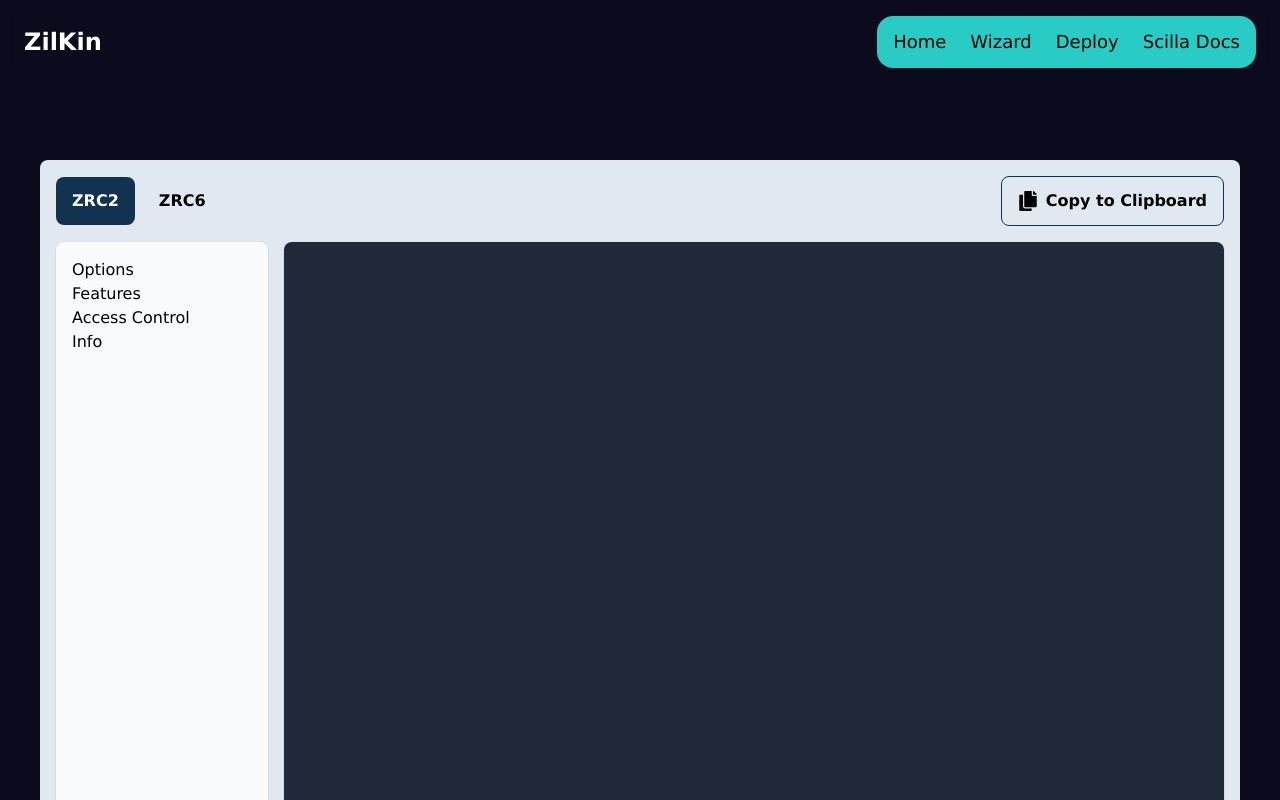
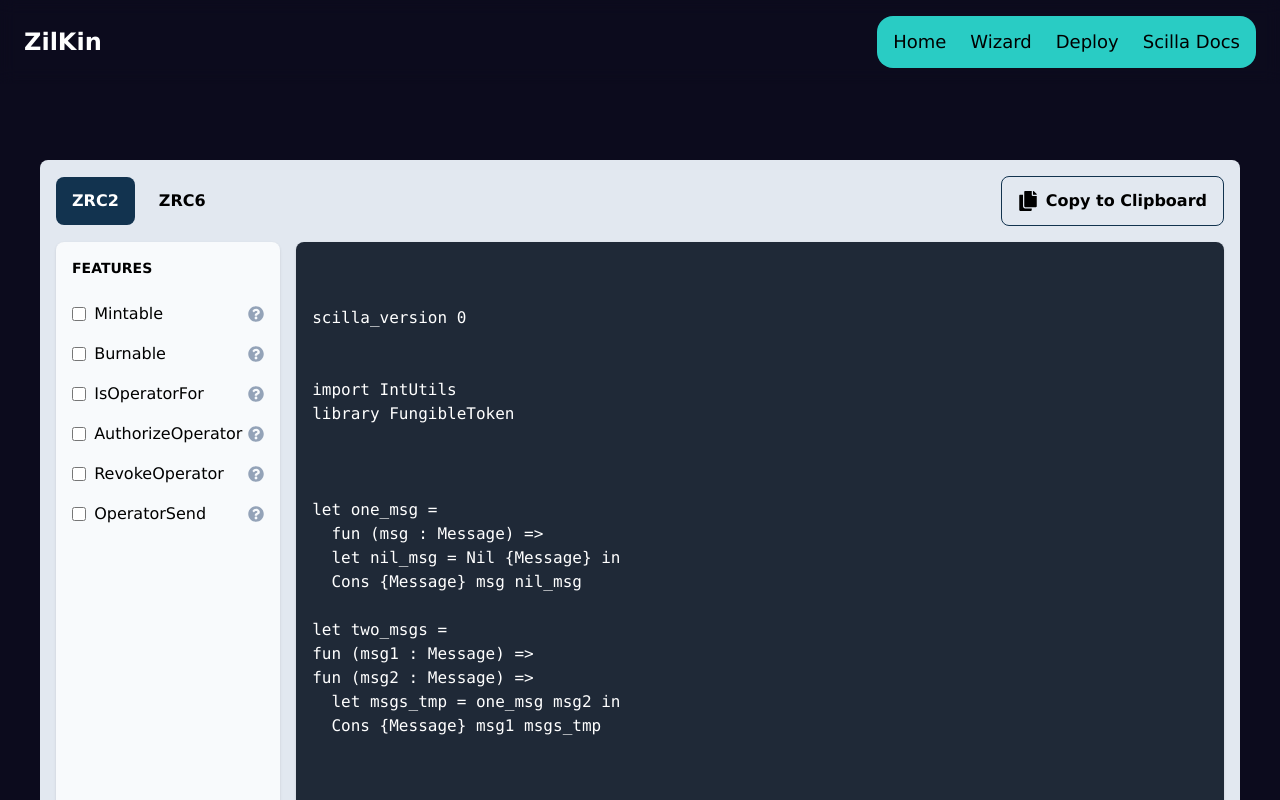
Before and after one commit to xJQx/zilkin, a React (Create React App) app: page /contracts-wizard in a window 1280 px wide. Shown: the top 800 px of the page. Built offline with nearby package versions, Linux system fonts and the light colour scheme.

Commit message:
add zrc2 configurations + wizardCodeBody

```diff
--- a/src/components/wizard/Wizard.tsx
+++ b/src/components/wizard/Wizard.tsx
@@ -2,10 +2,12 @@ import React, { useEffect, useState } from 'react';
 import { ContractType } from '../../lib/types';
 import { ContractButton } from './ContractButton';
 import { FaCopy } from 'react-icons/fa';
+import { Zrc2Config } from './config';
 
 export const Wizard = () => {
   const [selectedContract, setSelectedContract] =
     useState<ContractType>('zrc2');
+  const [wizardCodeBody, setWizardCodeBody] = useState('');
 
   // When user change the scilla contract that they want
   useEffect(() => {
@@ -21,11 +23,11 @@ export const Wizard = () => {
     <div className="flex justify-center items-center pt-40 px-6">
       <div
         id="wizard-container"
-        className="container flex flex-col p-4 min-h-[52rem] max-w-[1200px] bg-slate-200 rounded-lg"
+        className="container flex flex-col p-4 min-h-[42rem] max-w-[1200px] bg-slate-200 rounded-lg overflow-x-auto"
       >
         <div
           id="wizard-header"
-          className="flex flex-row justify-between gap-2 items-center font-bold overflow-x-auto pb-4"
+          className="flex flex-row justify-between gap-2 items-center font-bold overflow-x-auto pb-4 min-w-[24rem]"
         >
           <div id="wizard-contracts-type" className="flex gap-2">
             <ContractButton
@@ -51,20 +53,22 @@ export const Wizard = () => {
             </button>
           </div>
         </div>
-        <div id="wizard-body" className="flex flex-row gap-4 grow">
+        <div
+          id="wizard-body"
+          className="flex flex-row gap-4 grow min-w-[24rem]"
+        >
           <div
             id="wizard-configuration"
             className="w-64 bg-slate-50 rounded-lg p-4 shadow"
           >
-            <div>Options</div>
-            <div>Features</div>
-            <div>Access Control</div>
-            <div>Info</div>
+            <Zrc2Config setWizardCodeBody={setWizardCodeBody} />
           </div>
           <div
             id="wizard-code"
-            className="w-full bg-gray-800 rounded-lg shadow"
-          ></div>
+            className="w-full max-h-[42rem] bg-gray-800 rounded-lg shadow text-white overflow-auto p-4"
+          >
+            <pre>{wizardCodeBody}</pre>
+          </div>
         </div>
       </div>
     </div>
--- /dev/null
+++ b/src/components/wizard/config/zrc2/Zrc2Config.tsx
@@ -0,0 +1,121 @@
+import React, { useEffect, useState } from 'react';
+import generate_zrc2_scilla, {
+  MintArgs,
+  OperatorArgs,
+} from '../../../../contracts/zrc2/zrc2';
+import { FeatureCheckbox } from '../FeatureCheckbox';
+
+interface Zrc2ConfigProps {
+  setWizardCodeBody: (_value: React.SetStateAction<string>) => void;
+}
+
+export const Zrc2Config = (props: Zrc2ConfigProps) => {
+  const { setWizardCodeBody } = props;
+
+  // Mint
+  const [isMintable, setIsMintable] = useState(false);
+  const [isBurnable, setIsBurnable] = useState(false);
+
+  // Operator
+  const [isOperatorFor, setIsOperatorFor] = useState(false);
+  const [isAuthorizeOperator, setIsAuthorizeOperator] = useState(false);
+  const [isRevokeOperator, setIsRevokeOperator] = useState(false);
+  const [isOperatorSend, setIsOperatorSend] = useState(false);
+
+  useEffect(() => {
+    // Mint
+    const mintArgs: MintArgs = {
+      isMint: isMintable || isBurnable,
+      mint: isMintable,
+      burn: isBurnable,
+    };
+
+    // Operator
+    const operatorArgs: OperatorArgs = {
+      isOperator:
+        isOperatorFor ||
+        isAuthorizeOperator ||
+        isRevokeOperator ||
+        isOperatorSend,
+      isOperatorFor: isOperatorFor,
+      authorizeOperator: isAuthorizeOperator,
+      revokeOperator: isRevokeOperator,
+      operatorSend: isOperatorSend,
+    };
+
+    const wizardCodeBody = generate_zrc2_scilla(operatorArgs, mintArgs);
+    setWizardCodeBody(wizardCodeBody);
+  }, [
+    isMintable,
+    isBurnable,
+    isOperatorFor,
+    isAuthorizeOperator,
+    isRevokeOperator,
+    isOperatorSend,
+  ]);
+
+  return (
+    <>
+      <div id="config-features-section">
+        <div id="config-features-title" className="font-bold text-sm pb-4">
+          FEATURES
+        </div>
+        <div id="config-features">
+          {/* Mint */}
+          <FeatureCheckbox
+            label="Mintable"
+            infoText="Mint new tokens. Only contract_owner can mint."
+            infoHref="https://github.com/Zilliqa/ZRC/blob/main/zrcs/zrc-2.md#1-mint-optional"
+            isChecked={isMintable}
+            setIsChecked={setIsMintable}
+          />
+
+          {/* Burn */}
+          <FeatureCheckbox
+            label="Burnable"
+            infoText="Burn existing tokens. Only contract_owner can burn."
+            infoHref="https://github.com/Zilliqa/ZRC/blob/main/zrcs/zrc-2.md#2-burn-optional"
+            isChecked={isBurnable}
+            setIsChecked={setIsBurnable}
+          />
+
+          {/* IsOperatorFor */}
+          <FeatureCheckbox
+            label="IsOperatorFor"
+            infoText="Check if an address is an operator or default operator of a token_owner. Throw if not."
+            infoHref="https://github.com/Zilliqa/ZRC/blob/main/zrcs/zrc-2.md#1-isoperatorfor-optional"
+            isChecked={isOperatorFor}
+            setIsChecked={setIsOperatorFor}
+          />
+
+          {/* AuthorizeOperator */}
+          <FeatureCheckbox
+            label="AuthorizeOperator"
+            infoText="Make an address an operator of the caller."
+            infoHref="https://github.com/Zilliqa/ZRC/blob/main/zrcs/zrc-2.md#3-authorizeoperator-optional"
+            isChecked={isAuthorizeOperator}
+            setIsChecked={setIsAuthorizeOperator}
+          />
+
+          {/* RevokeOperator */}
+          <FeatureCheckbox
+            label="RevokeOperator"
+            infoText="Revoke an address from being an operator or default_operator of the caller."
+            infoHref="https://github.com/Zilliqa/ZRC/blob/main/zrcs/zrc-2.md#4-revokeoperator-optional"
+            isChecked={isRevokeOperator}
+            setIsChecked={setIsRevokeOperator}
+          />
+
+          {/* OperatorSend */}
+          <FeatureCheckbox
+            label="OperatorSend"
+            infoText="Moves amount tokens from token_owner to recipient. _sender must be an operator of token_owner. Balance of recipient will increase. Balance of token_owner will decrease."
+            infoHref="https://github.com/Zilliqa/ZRC/blob/main/zrcs/zrc-2.md#9-operatorsend-optional"
+            isChecked={isOperatorSend}
+            setIsChecked={setIsOperatorSend}
+          />
+        </div>
+      </div>
+    </>
+  );
+};
```
